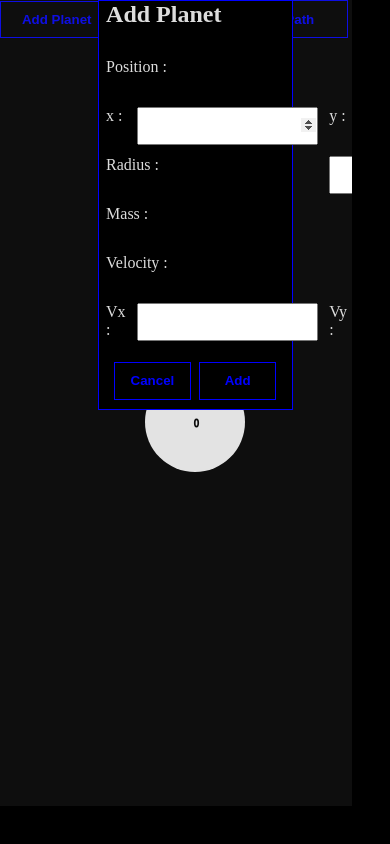
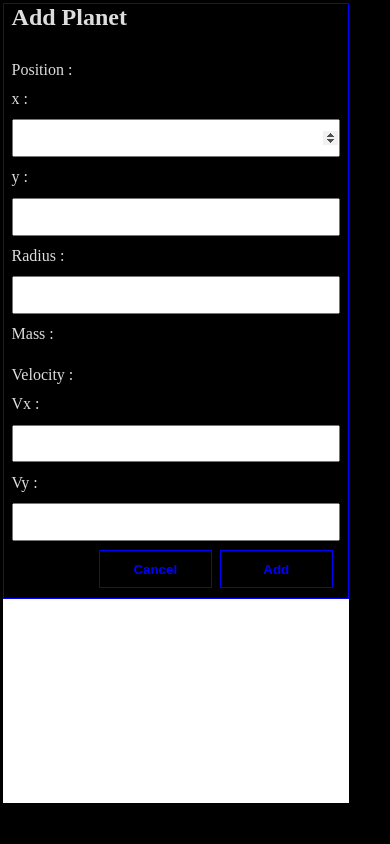
Before and after one commit to MedAly666/planets, a website: page index.html in a window 390 px wide. Both pictures are taken after a click on the button "Add Planet". Drawn offline with Linux system fonts and the light colour scheme.

Commit message:
Update style.css
update ui

```diff
--- a/style.css
+++ b/style.css
@@ -36,24 +36,15 @@ button:active {
 }
 
 dialog {
-    width: 100%;
-    height: 100vh;
-
-    position: absolute ;
-    top: 0;
-    left: 0;
+    width:auto;
 
     align-items: center;
     justify-content: center;
-
-    background-color: #cccccc11;
-    border: none;
-
-    padding: 0 25%;
 }
 
-dialog>form {
-    width: 50vw;
+dialog form {
+    width: 100%;
+
     background-color: #000;
     color: #ddd;
     border: solid 1px #0000ff;
@@ -98,6 +89,10 @@ dialog .dialog-footer {
     padding: 0.2cm;
 }
 
+dialog form input {
+	height:1cm;
+}
+
 ul {
     width: 10cm;
     max-height: 5cm ;
@@ -118,3 +113,17 @@ ul li {
 
     list-style: none;
 }
+
+
+@media only screen and (max-width: 600px) {
+  dialog{
+  	width:100%;
+  	height:100vh;
+  }
+
+  dialog .dialog-body {
+  	display:flex;
+  	flex-direction:column;
+  }
+
+}
```
